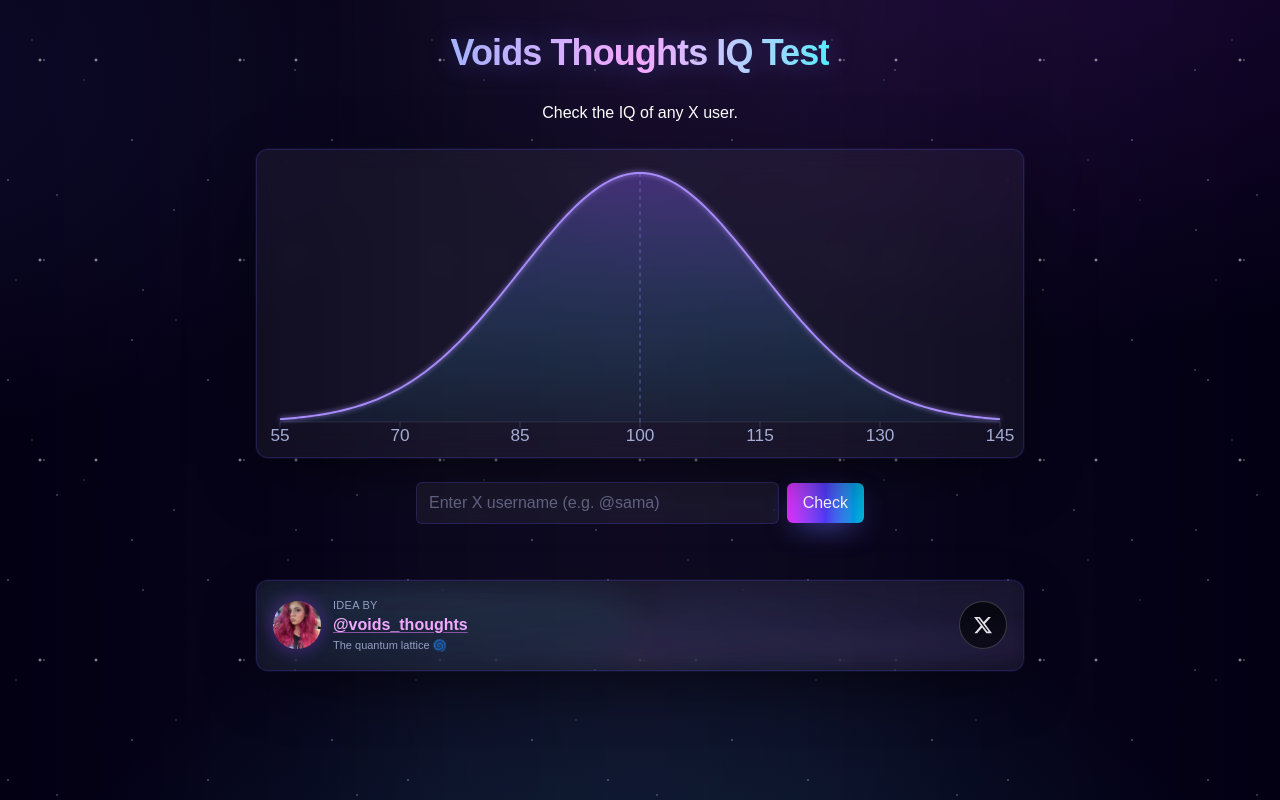
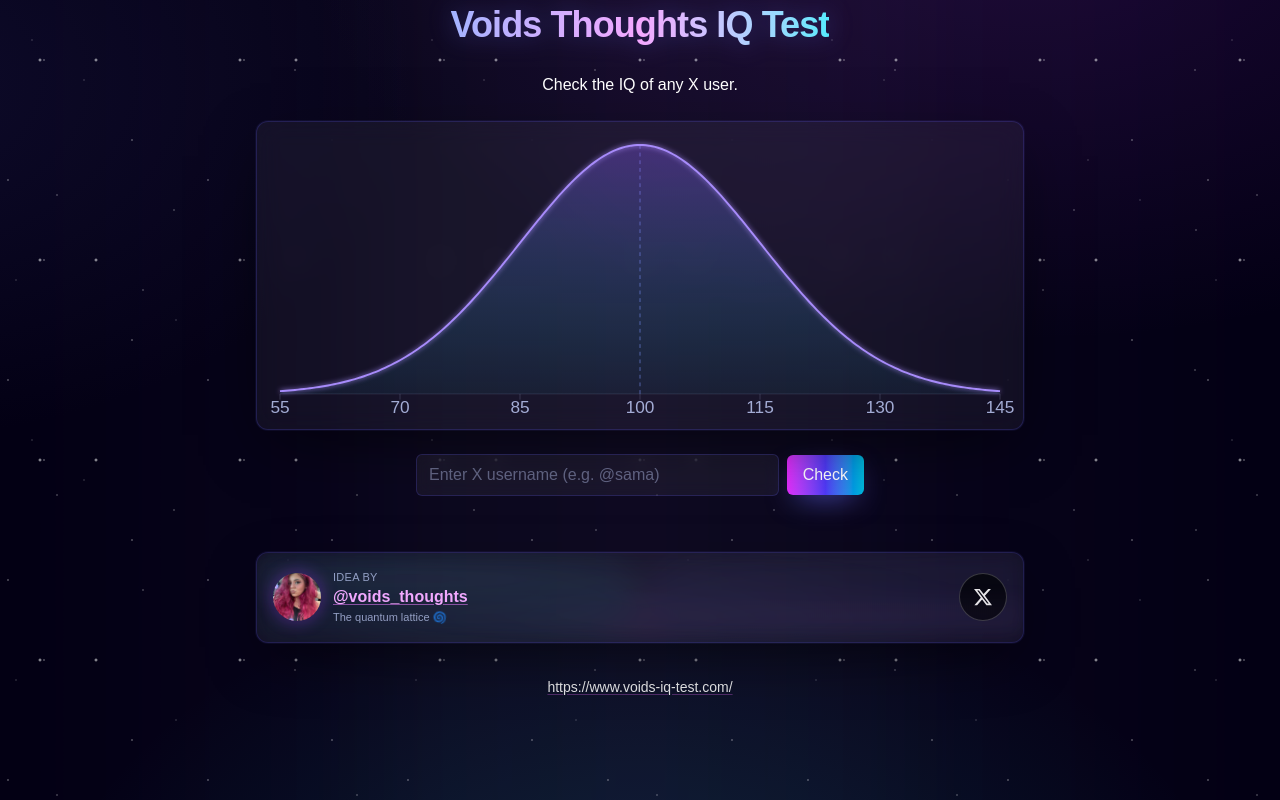
Before and after one commit to jasonthepenguin/sycophancy, a Next.js app: page / in a window 1280 px wide. Built offline with nearby package versions, Linux system fonts and the light colour scheme.

Commit message:
Add website link

```diff
--- a/src/app/page.tsx
+++ b/src/app/page.tsx
@@ -295,8 +295,9 @@ export default function Home() {
       {/* Input */}
       <div className="w-full max-w-md flex flex-col gap-2">
         <div className="flex items-center gap-2">
+          <div className="flex-1 flex flex-col">
             <input
-          className="flex-1 rounded-md border border-indigo-500/20 bg-white/5 text-indigo-50 placeholder:text-indigo-200/40 px-3 py-2 outline-none backdrop-blur focus:ring-2 focus:ring-fuchsia-400/50 focus:border-fuchsia-400/40"
+              className="w-full rounded-md border border-indigo-500/20 bg-white/5 text-indigo-50 placeholder:text-indigo-200/40 px-3 py-2 outline-none backdrop-blur focus:ring-2 focus:ring-fuchsia-400/50 focus:border-fuchsia-400/40"
               placeholder="Enter X username (e.g. @sama)"
               value={username}
               onChange={(e) => setUsername(e.target.value)}
@@ -304,6 +305,7 @@ export default function Home() {
                 if (e.key === "Enter") onFetch();
               }}
             />
+          </div>
           <button
             onClick={onFetch}
             disabled={loading || !username.trim()}
@@ -388,6 +390,16 @@ export default function Home() {
           </div>
         </div>
       </div>
+      <div className="w-full max-w-3xl mt-2 text-center">
+        <a
+          href="https://www.voids-iq-test.com/"
+          target="_blank"
+          rel="noopener noreferrer"
+          className="text-white/90 hover:text-fuchsia-200 underline underline-offset-2 decoration-fuchsia-400/30 hover:decoration-fuchsia-300 transition-colors text-xs sm:text-sm"
+        >
+          https://www.voids-iq-test.com/
+        </a>
+      </div>
     </div>
   );
 }
```
Lines whose indentation alone changed are shown as unchanged.
